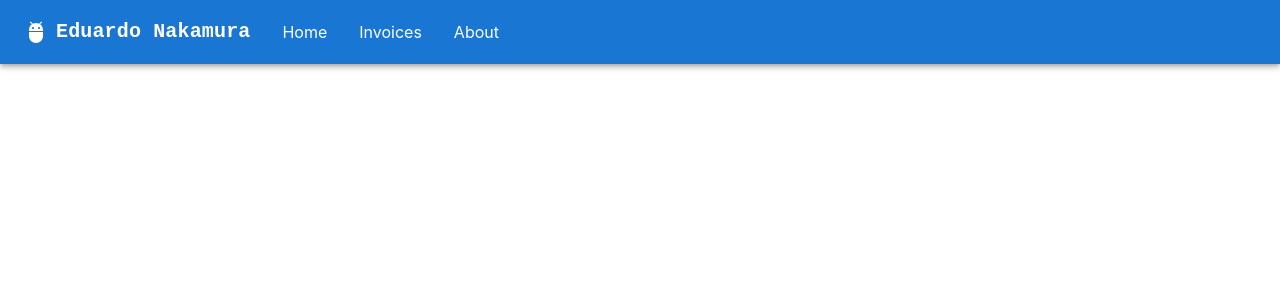
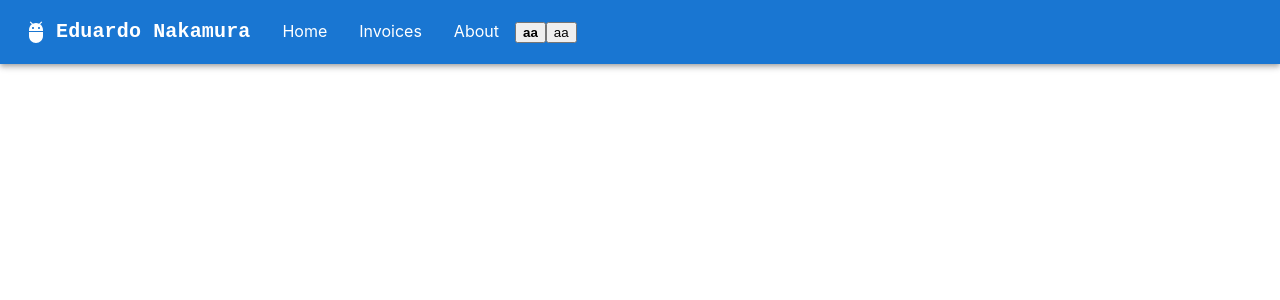
Before and after one commit to eduardo-nakamura/portfolio, a React (Create React App) app: page / in a window 1280 px wide. Shown: the top 300 px of the page. Built offline with nearby package versions, Linux system fonts and the light colour scheme.

Commit message:
material ui

```diff
--- a/package.json
+++ b/package.json
@@ -16,8 +16,13 @@
     "@types/node": "^16.11.56",
     "@types/react": "^18.0.18",
     "@types/react-dom": "^18.0.6",
+    "i18next": "^21.9.1",
+    "i18next-browser-languagedetector": "^6.1.5",
+    "i18next-http-backend": "^1.4.1",
+    "luxon": "^3.0.3",
     "react": "^18.2.0",
     "react-dom": "^18.2.0",
+    "react-i18next": "^11.18.5",
     "react-router-dom": "^6.3.0",
     "react-scripts": "5.0.1",
     "styled-components": "^5.3.5",
--- /dev/null
+++ b/public/locales/br/translation.json
@@ -0,0 +1,9 @@
+{
+  "home": "Home",
+  "invoices": "Faturas",
+  "about": "Sobre",
+  "description": {
+    "part1": "Editar <1>src/App.js</1> e salve arquivo.",
+    "part2": "Aprenda React"
+  }
+}
--- /dev/null
+++ b/public/locales/en/translation.json
@@ -0,0 +1,9 @@
+{
+    "home": "Home",
+    "invoices": "Invoices",
+    "about": "About",
+    "description": {
+        "part1": "Edit <1>src/App.js</1> and save to reload.s",
+        "part2": "Learn React"
+    }
+}
--- a/src/App.tsx
+++ b/src/App.tsx
@@ -17,7 +17,7 @@ function App() {
         }}
       >
         <Link to="/home">Home</Link>
-        <Link to="/invoices">Invoices</Link>
+        <Link to="/invoices">Invoices</Link> |{" "}
         <Link to="/about">About</Link>
       </nav> */}
       <Outlet />
--- a/src/assets/data.js
+++ b/src/assets/data.js
@@ -1,7 +1,7 @@
 const menuLinks = [
-  {location: '/home', name: 'Home'},
-  {location: '/invoices', name: 'Invoices'},
-  {location: '/about', name: 'About'},
+  {location: '/home', name: 'home'},
+  {location: '/invoices', name: 'invoices'},
+  {location: '/about', name: 'about'},
 ]
 
 let invoices = [
--- a/src/components/header.tsx
+++ b/src/components/header.tsx
@@ -1,5 +1,7 @@
 import * as React from 'react';
 import { getLinks } from "../assets/data"
+import { useTranslation } from 'react-i18next';
+
 
 import AppBar from '@mui/material/AppBar';
 import Box from '@mui/material/Box';
@@ -16,10 +18,14 @@ import MenuItem from '@mui/material/MenuItem';
 import AdbIcon from '@mui/icons-material/Adb';
 import { Link } from "react-router-dom";
 
-
+const lngs = {
+  en: { nativeName: 'English' },
+  de: { nativeName: 'Deutsch' }
+};
 const settings = ['Profile', 'Account', 'Dashboard', 'Logout'];
 
 const ResponsiveAppBar = () => {
+  const { t, i18n } = useTranslation();
   let menuLinks = getLinks();
   const [anchorElNav, setAnchorElNav] = React.useState<null | HTMLElement>(null);
   const [anchorElUser, setAnchorElUser] = React.useState<null | HTMLElement>(null);
@@ -48,7 +54,6 @@ const ResponsiveAppBar = () => {
             variant="h6"
             noWrap
             component="a"
-            href="/"
             sx={{
               mr: 2,
               display: { xs: 'none', md: 'flex' },
@@ -94,7 +99,9 @@ const ResponsiveAppBar = () => {
               {menuLinks.map((page,index) => (
                 <MenuItem key={'link-mobile' + index } onClick={handleCloseNavMenu}>
                   <Link key={'btn-' + index} to={page.location}>
-                    <Typography textAlign="center">{page.name}</Typography>
+                    <Typography textAlign="center">
+                      {t(page.name)}
+                    </Typography>
                   </Link>
                 </MenuItem>
               ))}
@@ -121,8 +128,15 @@ const ResponsiveAppBar = () => {
           </Typography>
           <Box sx={{ flexGrow: 1, display: { xs: 'none', md: 'flex' } }}>
             {menuLinks.map((page,index) => (
-                <Link className="btn-header" key={'btn-' + index} to={page.location}>{page.name}</Link>
+                <Link className="btn-header" key={'btn-' + index} to={page.location}>{t(page.name)}</Link>
             ))}
+              <div>
+                {Object.keys(lngs).map((lng: any) => (
+                    <button key={lng} style={{ fontWeight: i18n.resolvedLanguage === lng ? 'bold' : 'normal' }} type="submit" onClick={() => i18n.changeLanguage(lng)}>
+                        {/* {lngs[lng].nativeName} */}aa
+                    </button>
+                ))}
+            </div>
           </Box>
 
           {/* <Box sx={{ flexGrow: 0 }}>
--- /dev/null
+++ b/src/i18n.js
@@ -0,0 +1,63 @@
+import i18n from 'i18next';
+import { initReactI18next } from 'react-i18next';
+import LanguageDetector from 'i18next-browser-languagedetector';
+// import Backend from 'i18next-http-backend';
+import HttpApi from 'i18next-http-backend'
+
+import { DateTime } from 'luxon';
+
+i18n
+  .use(HttpApi)
+  .use(LanguageDetector)
+  .use(initReactI18next)
+  .init({
+    supportedLngs: ['br', 'en'],
+    fallbackLng: 'br',
+    debug: false,
+    // Options for language detector
+    detection: {
+      order: ['path', 'localStorage', 'htmlTag'],
+      caches: ['localStorage'],
+    },
+    react: { useSuspense: false },
+    backend: {
+      loadPath: '/portfolio/locales/{{lng}}/translation.json',
+    },
+  })
+  //http://localhost:3000/portfolio/logo192.png
+  //http://localhost:3000/locales/en/translation.json
+// .use(LanguageDetector)
+// .use(initReactI18next)
+// .init({
+//   debug: true,
+//   fallbackLng: 'br',
+//   interpolation: {
+//     escapeValue: false,
+//   },
+//   resources: {
+//     en: {
+//       translation: {
+//         home: "Home",
+//         invoices: "Invoices",
+//         about: "About",
+//         description: {
+//           part1: 'Edit <1>src/App.js</1> and save to reload.',
+//           part2: 'Learn React'
+//         }
+//       }
+//     },
+//     br: {
+//       translation: {
+//         home: "Pagina Principal",
+//         invoices: "Faturas",
+//         about: "Sobre",
+//         description: {
+//           part1: 'Editar <1>src/App.js</1> e salve arquivo.',
+//           part2: 'Aprenda React'
+//         }
+//       }
+//     },
+//   }
+// });
+
+export default i18n;
--- a/src/index.tsx
+++ b/src/index.tsx
@@ -8,6 +8,8 @@ import Home from "./pages/Home"
 import About from "./pages/About"
 import Invoices from "./pages/Invoices"
 import InvoiceDetail from "./pages/InvoiceDetail"
+import './i18n';
+
 
 const root = ReactDOM.createRoot(
   document.getElementById('root') as HTMLElement
--- a/src/pages/About.tsx
+++ b/src/pages/About.tsx
@@ -1,7 +1,30 @@
+import { useTranslation, Trans } from 'react-i18next';
+
+interface LgClass {
+    nativeName: string;
+}
+
+
 export default function About() {
+    const { t, i18n } = useTranslation();
+
+
     return (
         <main style={{ padding: "1rem" }}>
-            <h2>About</h2>
+            <h2>{t('about')}</h2>
+            <p>
+                <Trans i18nKey="description.part1">
+                    Edit <code>src/App.js</code> and save to reload.
+                </Trans>
+            </p>
+            <a
+                className="App-link"
+                href="https://reactjs.org"
+                target="_blank"
+                rel="noopener noreferrer"
+            >
+                {t('description.part2')}
+            </a>
         </main>
     );
 }
--- a/src/pages/Home.tsx
+++ b/src/pages/Home.tsx
@@ -1,7 +1,11 @@
+import { useTranslation } from 'react-i18next';
+
 export default function Home() {
+    const { t } = useTranslation();
+
     return (
         <main style={{ padding: "1rem" }}>
-            <h2>Home</h2>
+            <h2>{t('home')}</h2>
         </main>
     );
 }
```
Also changed, not shown: 18 other files (tests, documents, lock files or other folders).
